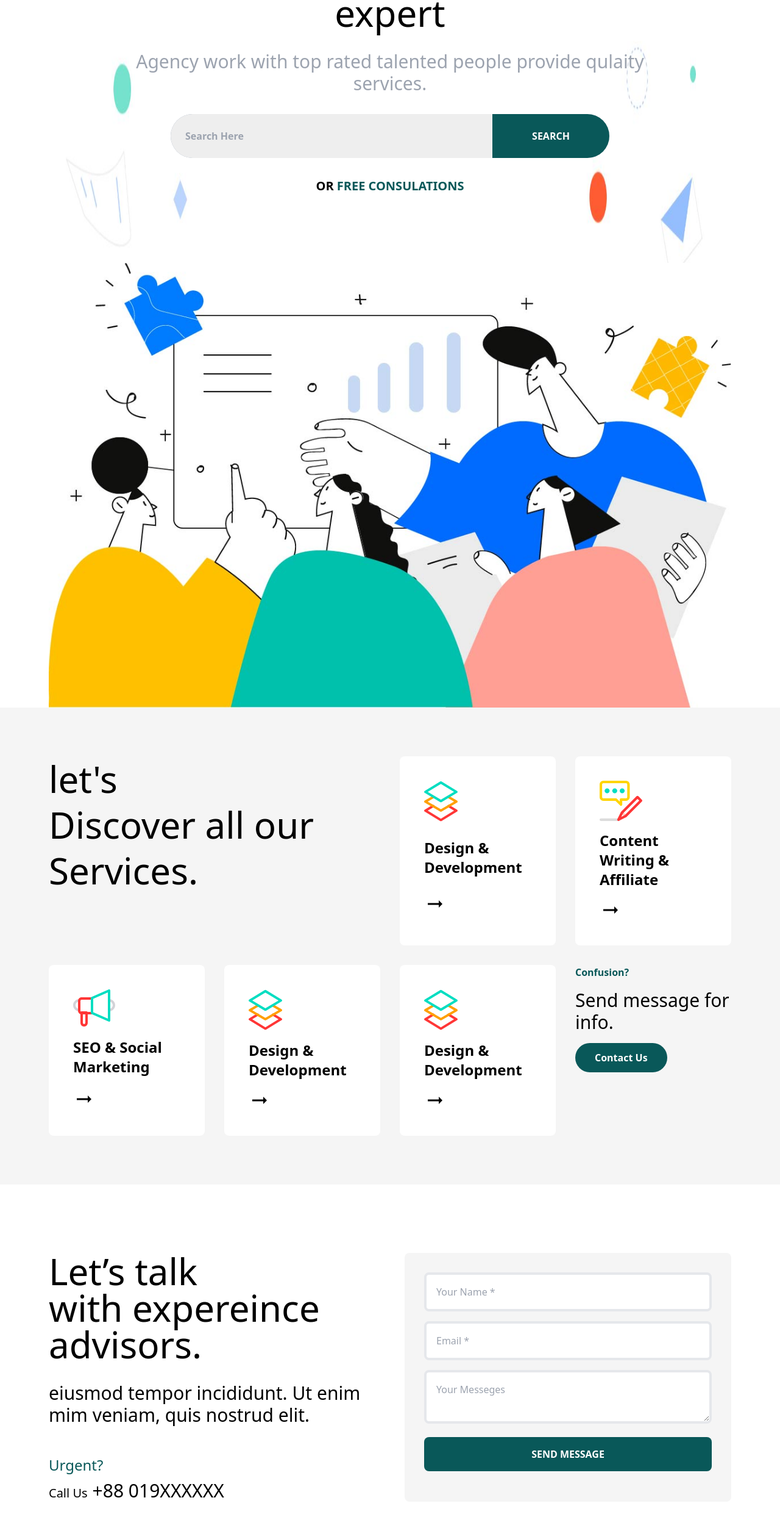
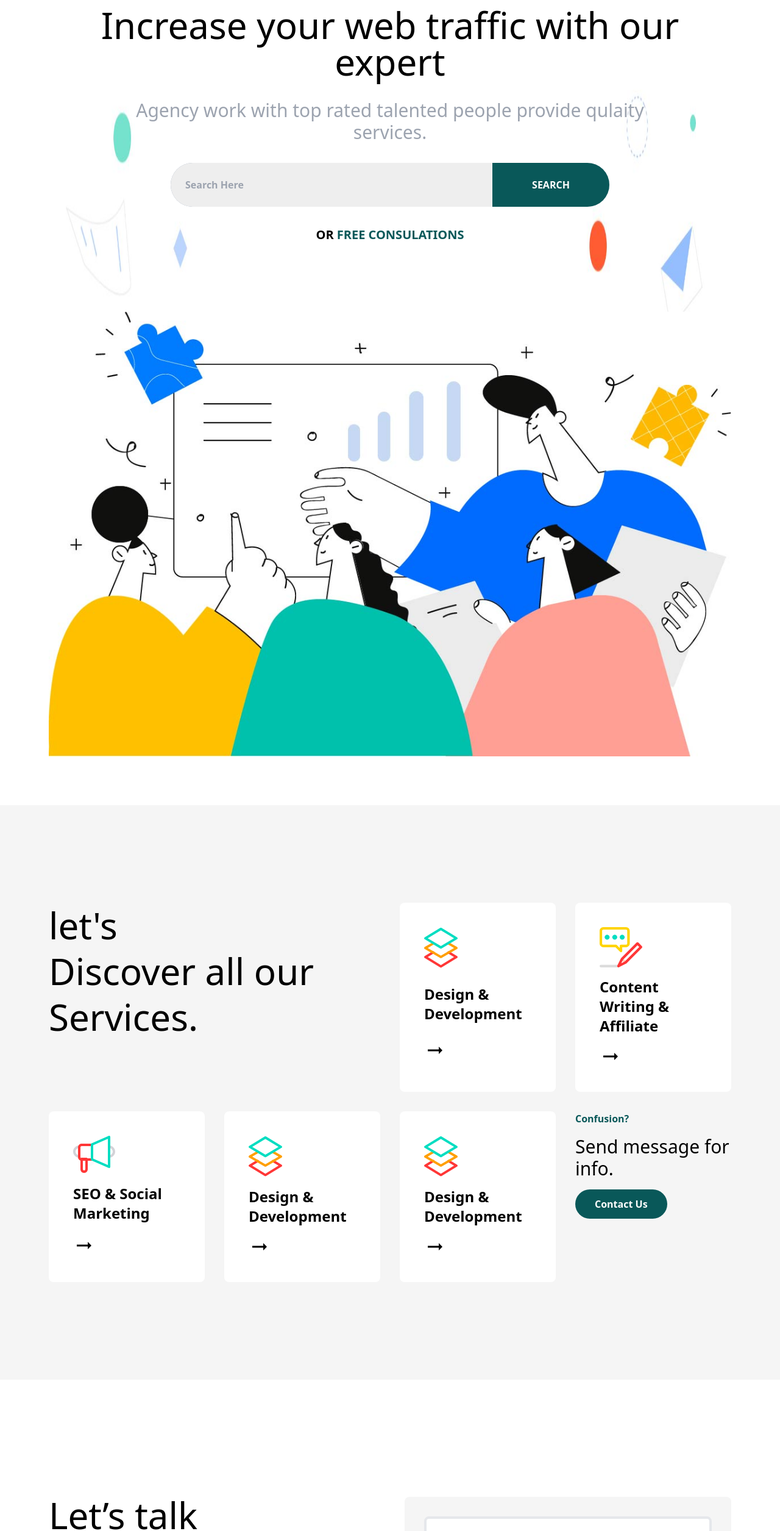
Before and after one commit to ahsanTonmoy/creatiqueCode, a Next.js app: page / in a window 1280 px wide. Shown: the part 246-2756 px from the top of the page at 61% size. Built offline with nearby package versions, Linux system fonts and the light colour scheme.

Commit message:
fixed responcesive essus

```diff
--- a/src/app/layout.js
+++ b/src/app/layout.js
@@ -11,11 +11,11 @@ export const metadata = {
 export default function RootLayout({ children }) {
   return (
     <html lang="en">
-      <body className='max-w-screen-xl mx-auto'>
+      <body className='max-w-screen-2xl mx-auto '>
         {/* navigetion */}
         <div className=""><Navigetions/></div>
         {/* content */}
-        <div className=" min-h-screen">{children}</div>
+        <div className="">{children}</div>
         {/* footer */}
         <div className=""><Footer/></div>
       </body>
--- a/src/app/page.js
+++ b/src/app/page.js
@@ -8,32 +8,32 @@ import React from 'react';
 
 const page = () => {
   return (
-    <div>
+    <>
       {/* f */}
-      <div className='container'>
+      <div className='p-4 md:p-20'>
         <Bannar/>
       </div>
       {/* s */}
-      <div className='secendary-bg container'>
+      <div className='secendary-bg p-4 md:p-20'>
         <Services/>
       </div>
       {/* f */}
-      <div className='container'>
+      <div className='p-4 md:p-20'>
         <Consuletion/>
       </div>
       {/* s */}
-      <div className='secendary-bg container'>
+      <div className='secendary-bg p-4 md:p-20'>
         <Testimonal/>
       </div>
       {/* f */}
-      <div className=' container'>
+      <div className=' p-4 md:p-20'>
         <Articals/>
       </div>
       {/* s */}
-      <div className='secendary-bg container'>
+      <div className='secendary-bg p-4 md:p-20'>
         <News/>
       </div>
-    </div>
+    </>
   );
 };
 
--- a/src/app/style.css
+++ b/src/app/style.css
@@ -57,6 +57,7 @@
 }
 .secendary-bg{
     background-color: var(--secendary-bg);
+    width: 100%;
 }
 
 .heighLight{
--- a/src/components/uiComponent/header/Header.jsx
+++ b/src/components/uiComponent/header/Header.jsx
@@ -26,7 +26,7 @@ const Header = () => {
     },[])
     return (
         <div>
-            <header className={header? ' fixed lg:w-[1280px] w-full mx-auto shadow-xl px-8 py-6 bg-white z-10':'px-8 py-6 bg-transparent'}>
+            <header className={header? ' fixed max-w-screen-2xl w-full mx-auto shadow-xl px-8 py-6 bg-white z-10':'px-8 py-6 bg-transparent'}>
                 <div className="inner-content flex justify-between gap-4">
                     {/* brand */}
                     <div className="brand w-32">
```
